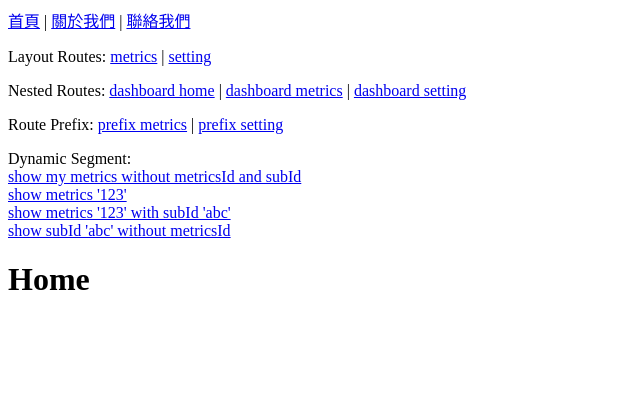
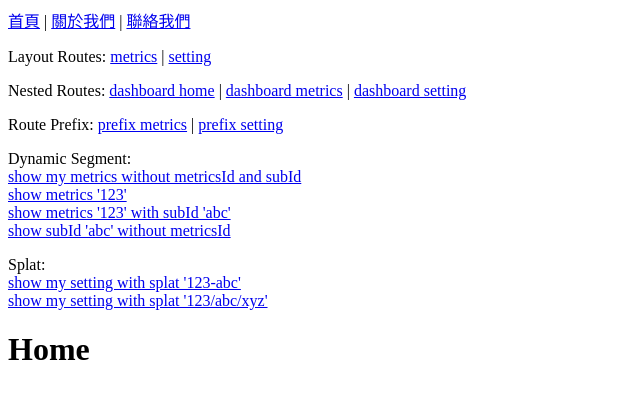
Before and after one commit to marykuo/lab-react-router, a React (Vite) app in the folder packages/hash-data/: page /#/ in a window 1280 px wide. Shown: the top 398 px of the page, without its empty margins (0-640 px from the left). Built offline with nearby package versions, Linux system fonts and the light colour scheme.

Commit message:
feat(hash-data): implement Splats

```diff
--- a/packages/hash-data/src/App.jsx
+++ b/packages/hash-data/src/App.jsx
@@ -90,6 +90,12 @@ const router = createHashRouter([
         path: "my-metrics/:metricsId?/subId?/:subId?",
         Component: DashboardMetrics,
       },
+      // Splat
+      // A splat is a special kind of dynamic segment that matches the rest of the URL.
+      {
+        path: "my-setting/*",
+        Component: DashboardSetting,
+      },
       {
         path: "*",
         // rendering JSX elements directly makes it easier to pass props
--- a/packages/hash-data/src/components/Navbar.jsx
+++ b/packages/hash-data/src/components/Navbar.jsx
@@ -54,6 +54,18 @@ export function Navbar() {
           show subId 'abc' without metricsId
         </Link>
       </p>
+
+      <p>
+        {"Splat: "}
+        <br />
+        <Link to="my-setting/123-abc">
+          show my setting with splat '123-abc'
+        </Link>
+        <br />
+        <Link to="my-setting/123/abc/xyz">
+          show my setting with splat '123/abc/xyz'
+        </Link>
+      </p>
     </nav>
   );
 }
```
